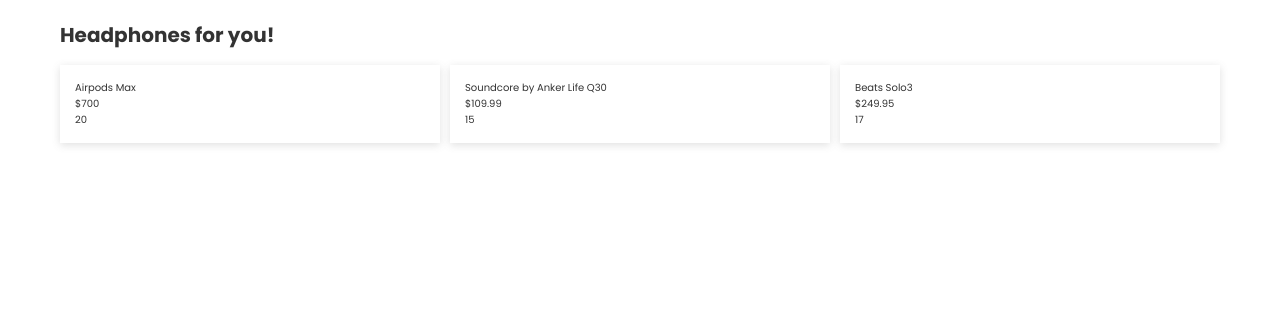
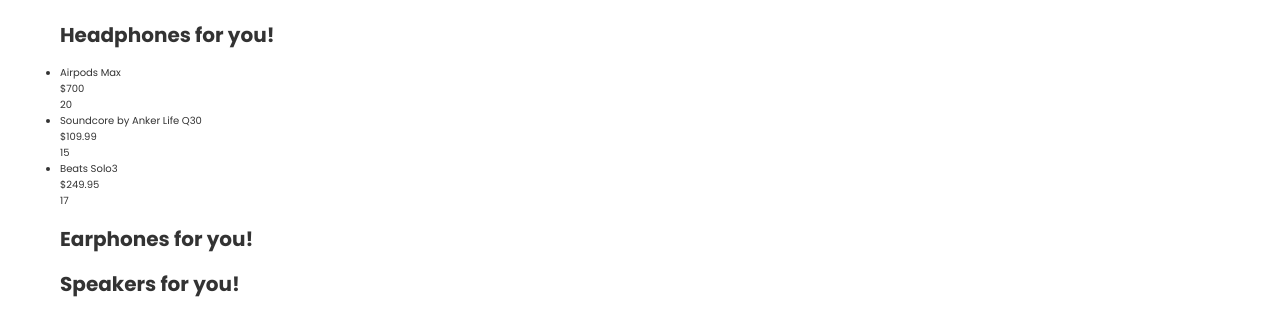
Before and after one commit to ajaystha42/soundWave, a PHP site: page /html/index.html in a window 1280 px wide. Shown: the part 94-430 px from the top of the page. Run offline with PHP 8.4, Linux system fonts and the light colour scheme.

Commit message:
added homepage product list based on category

```diff
--- a/css/general.css
+++ b/css/general.css
@@ -60,7 +60,7 @@
 
 /* ***************HEADINGS**************** */
 /* **************************************** */
-.heading-tertiary {
+h3 {
   font-size: 2rem;
   margin: 1.5rem 0;
 }
--- a/css/styles.css
+++ b/css/styles.css
@@ -5,9 +5,10 @@
 /* ****************LIST***************** */
 /* ************************************* */
 .list {
+  list-style: none;
   display: grid;
-  gap: 1rem;
-  grid-template-columns: repeat(auto-fit, minmax(24rem, 1fr));
+  gap: 2rem;
+  grid-template-columns: repeat(5, minmax(24rem, 1fr));
 }
 
 .list li {
--- a/html/index.html
+++ b/html/index.html
@@ -55,8 +55,14 @@
     </header>
 
     <main class="main-container">
-      <h3 class="heading-tertiary">Headphones for you!</h3>
-      <ul class="list headphone-list"></ul>
+      <h3>Headphones for you!</h3>
+      <ul class="headphone-list"></ul>
+
+      <h3>Earphones for you!</h3>
+      <ul class="earphone-list"></ul>
+
+      <h3>Speakers for you!</h3>
+      <ul class="speaker-list"></ul>
     </main>
   </body>
 </html>
--- a/js/data.js
+++ b/js/data.js
@@ -1,4 +1,4 @@
-export default [
+const products = [
   {
     id: 1,
     name: "Airpods Max",
@@ -41,3 +41,5 @@
     quantity: 1,
   },
 ];
+
+export default products;
--- a/js/index.js
+++ b/js/index.js
@@ -1,25 +1,24 @@
-import data from "./data.js";
+import products from "./data.js";
 
 window.onload = (e) => {
   console.log("HELLOOOOO");
 
-  // document.querySelector(".list").innerHTML = data.map(
-  //   (item) =>
-  //     `<li>
-  //     <p>${item.name}</p>
-  //     <p>$${item.price}</p>
-  //     <p>${item.availableQuantity}</p>
-  //   </li>`
-  // );
-
   // create a list of <li> and send to <ul>
-  const headphoneList = document.querySelector(".headphone-list");
-  data.forEach((item) => {
-    const li = document.createElement("li");
-    li.innerHTML = `<p>${item.name}</p>
+  const createCardList = (className, category) => {
+    const headphoneList = document.querySelector(className);
+    products
+      .filter((item) => item.category === category)
+      .forEach((item) => {
+        const li = document.createElement("li");
+        li.innerHTML = `<p>${item.name}</p>
     <p>$${item.price}</p>
     <p>${item.availableQuantity}</p>`;
 
-    headphoneList.appendChild(li);
-  });
+        headphoneList.appendChild(li);
+      });
+  };
+
+  createCardList(".headphone-list", "HEADPHONE");
+  createCardList(".earphone-list", "EARPHONE");
+  createCardList(".speaker-list", "SPEAKER");
 };
```
